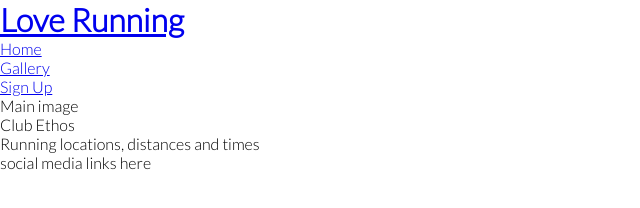
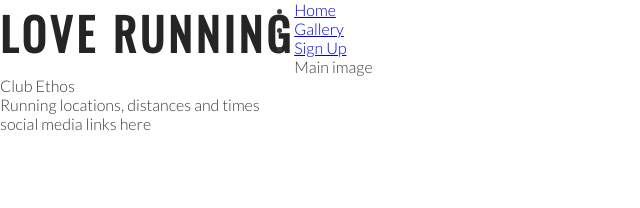
Before and after one commit to KhanRana/love-running, a plain HTML site: page index.html in a window 1280 px wide. Shown: the whole page, without its empty margins (0-640 px from the left). Drawn offline with nearby package versions, Linux system fonts and the light colour scheme.

Commit message:
add style for logo and header

```diff
--- a/assets/css/style.css
+++ b/assets/css/style.css
@@ -8,4 +8,19 @@
 body {
     font-family: Lato, sans-serif;
     font-weight: 300;
+    color: #3a3a3a;
 }
+
+/* logo and headings */
+
+h1, h2 {
+    font-family: Oswald, sans-serif;
+    text-transform: uppercase;
+    letter-spacing: 4px;
+    color: #252525;
+}
+
+#logo {
+    float: left;
+    font-size: 280%;
+}
--- a/index.html
+++ b/index.html
@@ -15,7 +15,7 @@
 <body>
     <header>
         <a href="index.html">
-            <h1>Love Running</h1>
+            <h1 id="logo">Love Running</h1>
         </a>
         <nav>
             <ul>
```
